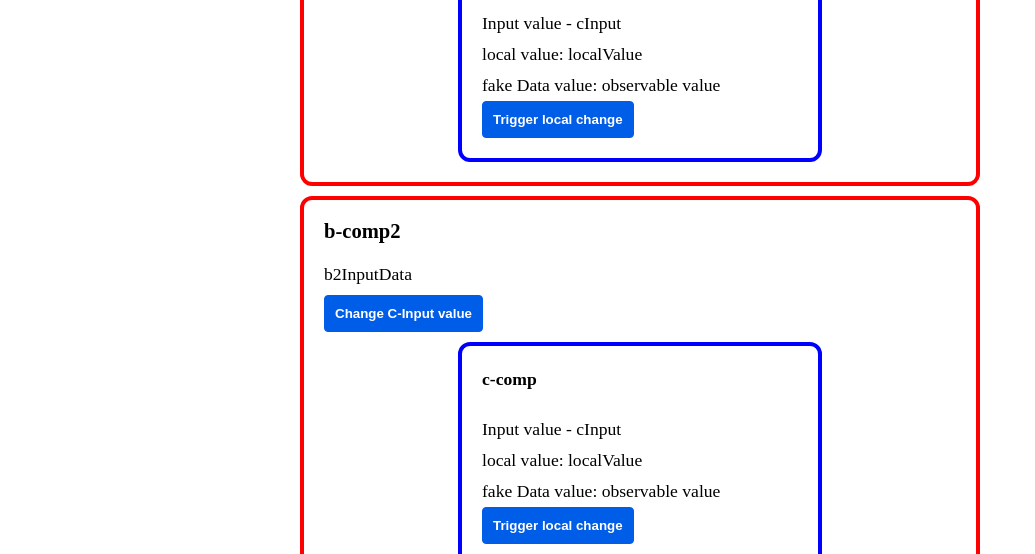
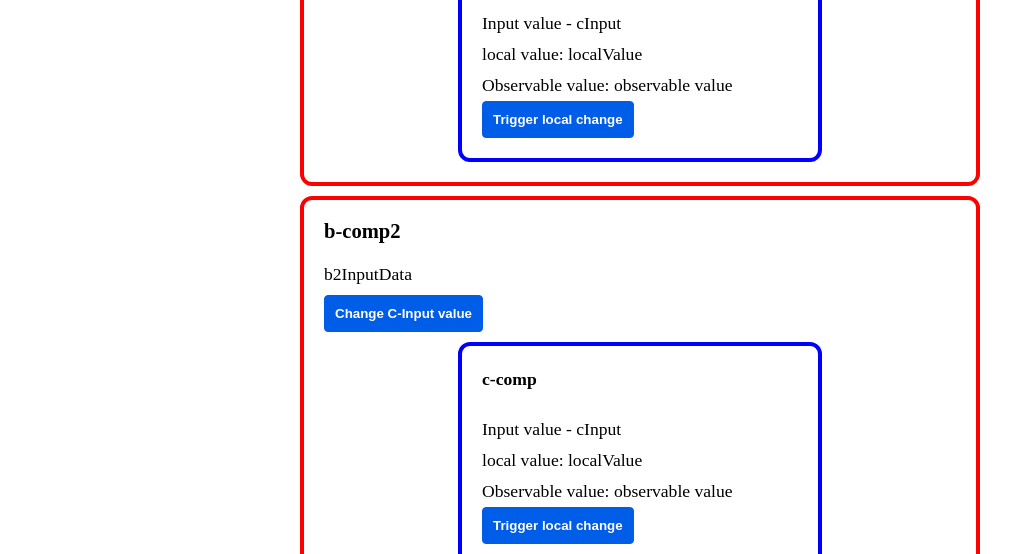
Before and after one commit to elvisferns/ang-change-det, an Angular app: page / in a window 1280 px wide. Shown: the part 332-886 px from the top of the page, without its empty margins (0-1035 px from the left). Built offline with nearby package versions, Linux system fonts and the light colour scheme.

Commit message:
change detection with observable

```diff
--- a/src/app/c-comp/c-comp.component.html
+++ b/src/app/c-comp/c-comp.component.html
@@ -3,7 +3,7 @@
   <span>{{ changeDetectCSS() }}</span>
   <div style="padding: 5px 0">Input value - {{ cInput }}</div>
   <div style="padding: 5px 0">local value: {{ localValue }}</div>
-  <div style="padding: 5px 0">fake Data value: {{ dataValue }}</div>
+  <div style="padding: 5px 0">Observable value: {{ fakeDataService.observableValue | async }}</div>
   <div>
     <button type="button" (click)="triggerChangeDetection()">
       Trigger local change
--- a/src/app/c-comp/c-comp.component.ts
+++ b/src/app/c-comp/c-comp.component.ts
@@ -35,9 +35,9 @@ export class CCompComponent
   @ViewChild('main', { static: true }) container: ElementRef | undefined;
 
   constructor(private ngZone: NgZone, public fakeDataService: FakeDataService) {
-    fakeDataService.observableValue.subscribe((value) => {
-      this.dataValue = value;
-    });
+    // fakeDataService.observableValue.subscribe((value) => {
+    //   this.dataValue = value;
+    // });
   }
 
   ngOnChanges() {
```
